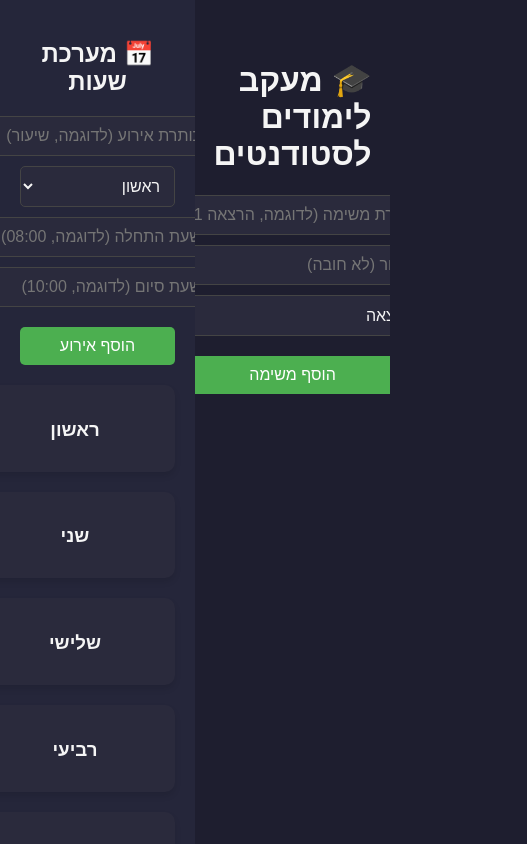
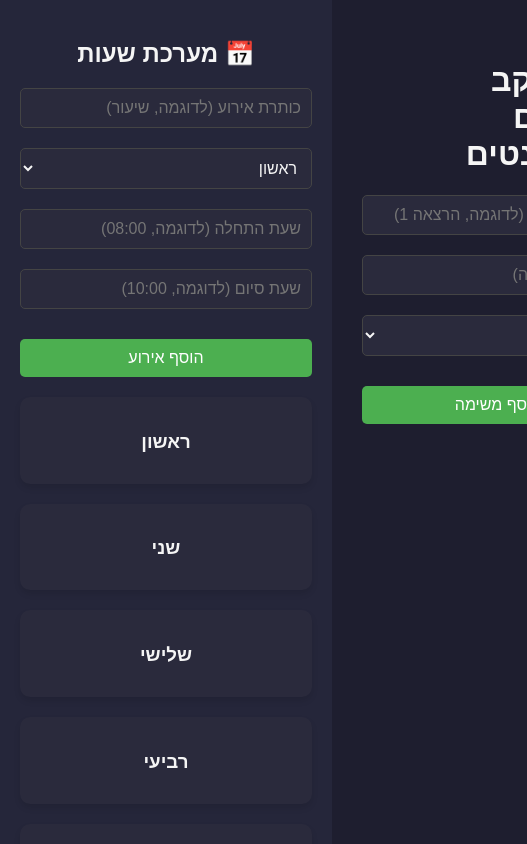
Before and after one commit to SagiNevet/Trackademics, a React (Create React App) app: page / in a window 390 px wide. Shown: the top 844 px of the page, 527 px wide, since content can reach past the window. Built offline with nearby package versions, Linux system fonts and the light colour scheme.

Commit message:
Added responsive design

```diff
--- a/src/App.css
+++ b/src/App.css
@@ -170,3 +170,40 @@ form button:hover {
 .day-card li button:hover {
   background-color: #d32f2f;
 }
+
+/* Media Queries - Responsive Design */
+@media (max-width: 768px) {
+  body {
+      display: flex;
+      flex-direction: column;
+      align-items: center;
+      margin: 0;
+      padding: 0;
+  }
+
+  .container {
+      width: 100%;
+      padding: 10px;
+  }
+
+  .section {
+      width: 90%;
+      margin: 10px auto;
+  }
+
+  .header {
+      font-size: 1.5em;
+      text-align: center;
+  }
+
+  .button {
+      width: 100%;
+      font-size: 1em;
+  }
+
+  input,
+  select {
+      width: 100%;
+      margin-bottom: 10px;
+  }
+}
```
